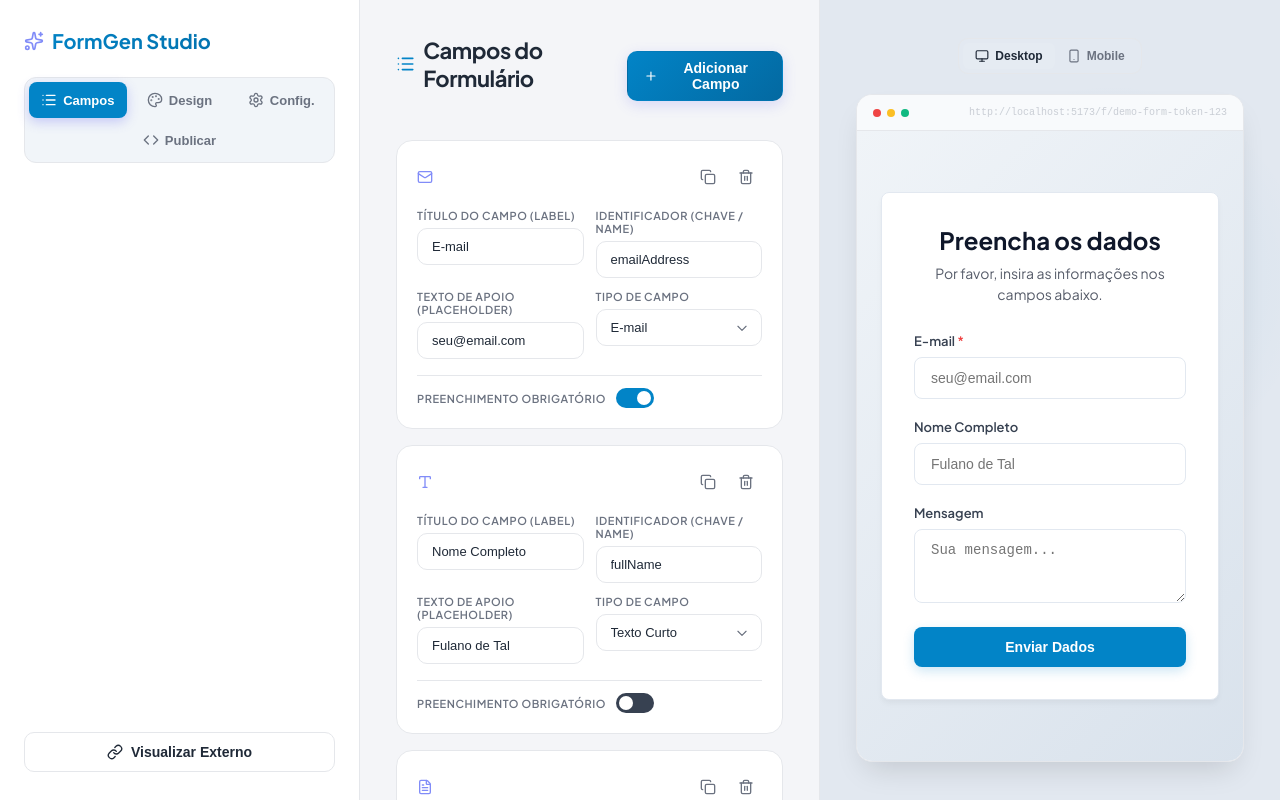
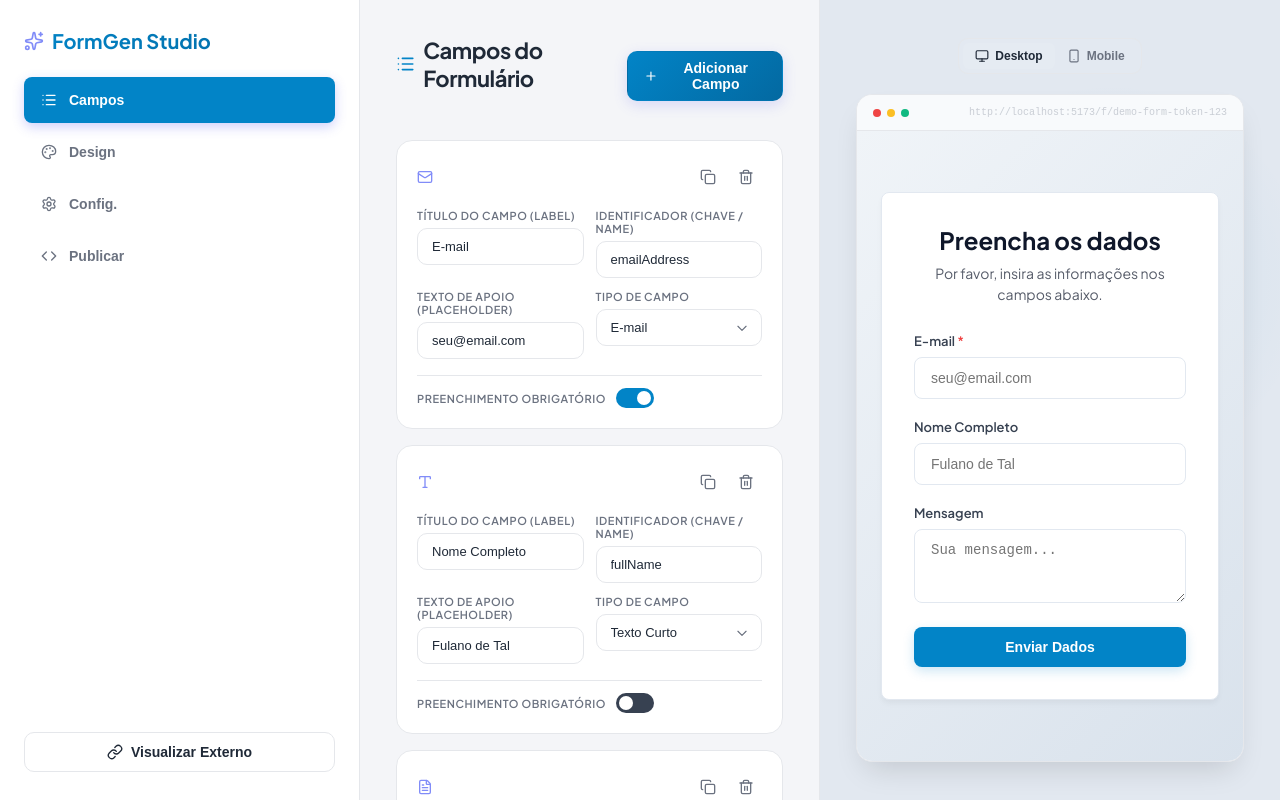
Before and after one commit to mmwork2040/gerador-de-formularios, a React (Vite) app: page / in a window 1280 px wide. Built offline with nearby package versions, Linux system fonts and the light colour scheme; a web font is replaced by a local one.

Commit message:
style: switch tabs to vertical sidebar menu and collapse accordions by default

```diff
--- a/src/index.css
+++ b/src/index.css
@@ -146,28 +146,27 @@ body {
 /* Tabs Switcher */
 .tabs {
   display: flex;
-  flex-wrap: wrap;
-  gap: 4px;
-  background: #f1f5f9;
-  padding: 4px;
-  border-radius: 12px;
-  border: 1px solid var(--border-builder);
+  flex-direction: column;
+  gap: 6px;
+  background: transparent;
+  padding: 0;
+  border: none;
   margin-bottom: 24px;
 }
 
 .tab-btn {
-  flex: 1;
+  width: 100%;
   display: flex;
   align-items: center;
-  justify-content: center;
-  gap: 6px;
-  padding: 10px 8px;
+  justify-content: flex-start;
+  gap: 12px;
+  padding: 14px 16px;
   border-radius: 8px;
-  font-size: 13px;
+  font-size: 14px;
   font-weight: 600;
   color: var(--text-muted);
   background: transparent;
-  border: none;
+  border: 1px solid transparent;
   cursor: pointer;
   transition: var(--transition);
 }
--- a/src/pages/Builder.jsx
+++ b/src/pages/Builder.jsx
@@ -71,7 +71,7 @@ const PRESET_THEMES = {
 
 export default function Builder() {
   const [activeTab, setActiveTab] = useState('fields'); // fields, design, settings
-  const [openSection, setOpenSection] = useState('header'); // header, background, elements, typography
+  const [openSection, setOpenSection] = useState(''); // header, background, elements, typography
   const [viewportMode, setViewportMode] = useState('desktop'); // desktop, mobile
 
   // Sub-tabs for Settings
```
